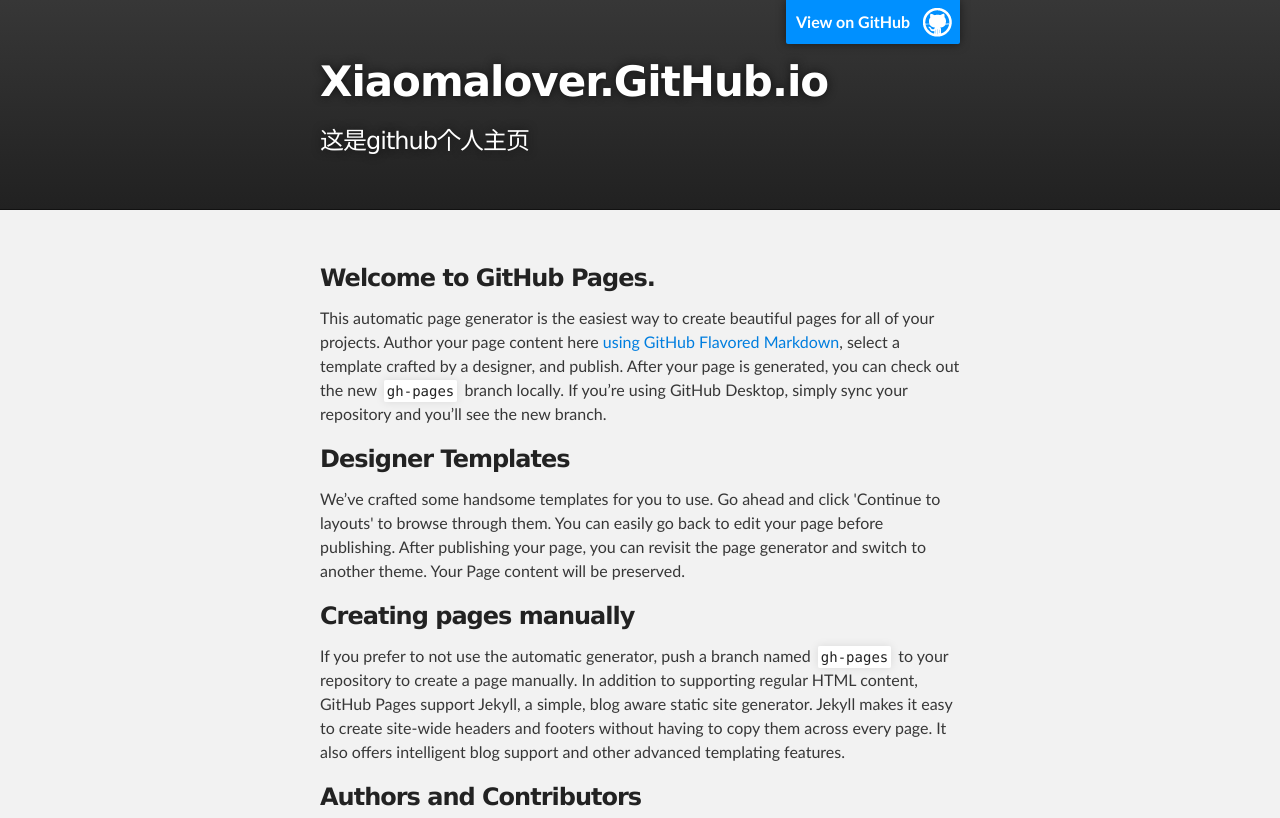
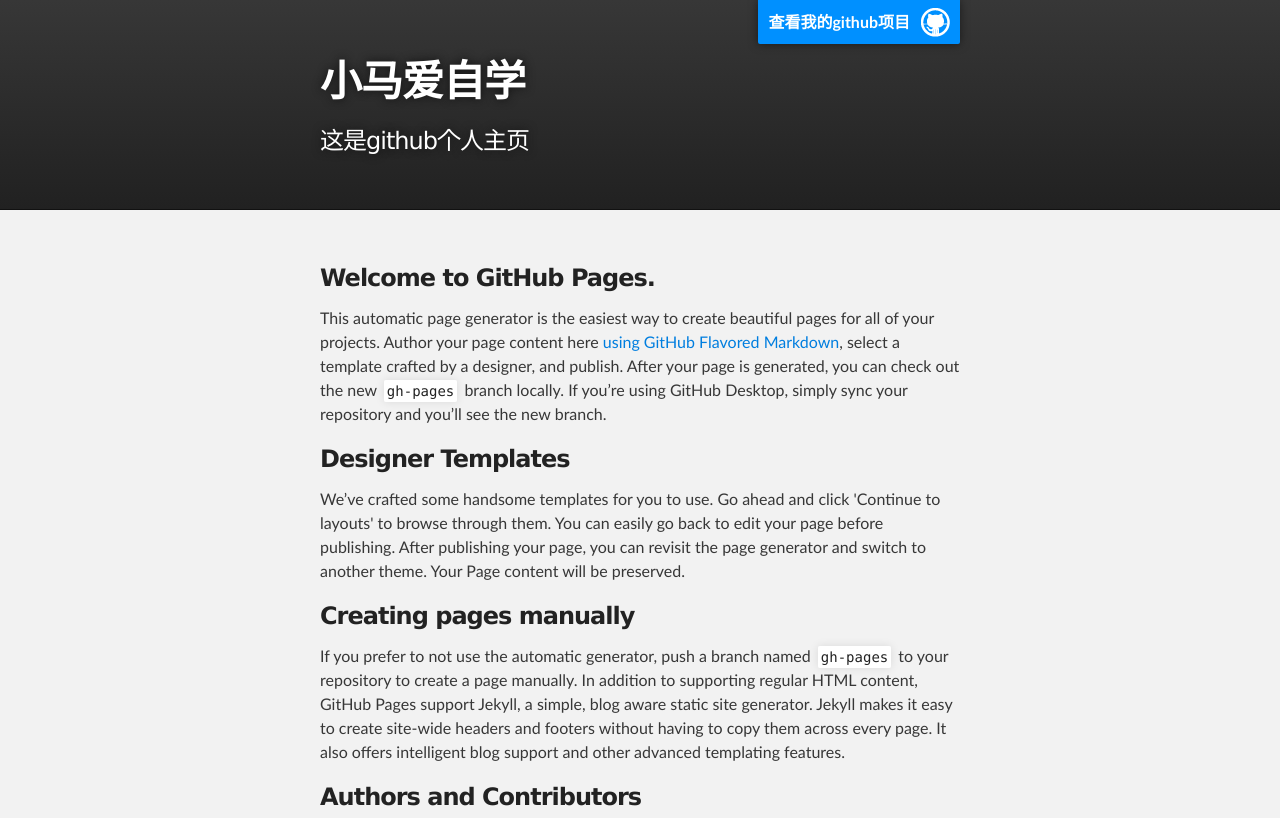
Before and after one commit to xiaomalover/xiaomalover.github.io, a plain HTML site: page index.html in a window 1280 px wide. Shown: the top 818 px of the page. Drawn offline with Linux system fonts and the light colour scheme.

Commit message:
Update index.html

```diff
--- a/index.html
+++ b/index.html
@@ -16,9 +16,9 @@
     <!-- HEADER -->
     <div id="header_wrap" class="outer">
         <header class="inner">
-          <a id="forkme_banner" href="https://github.com/xiaomalover">View on GitHub</a>
+          <a id="forkme_banner" href="https://github.com/xiaomalover">查看我的github项目</a>
 
-          <h1 id="project_title">Xiaomalover.GitHub.io</h1>
+          <h1 id="project_title">小马爱自学</h1>
           <h2 id="project_tagline">这是github个人主页</h2>
 
         </header>
```
